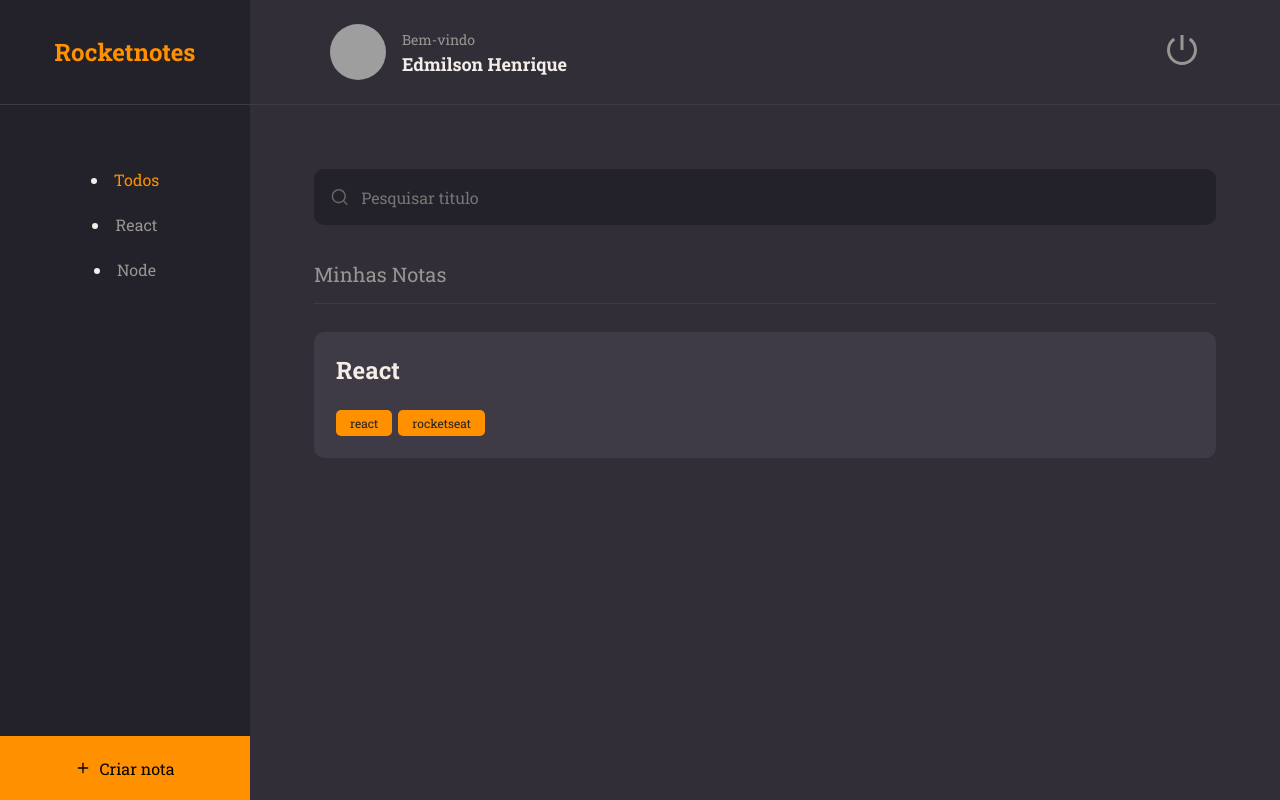
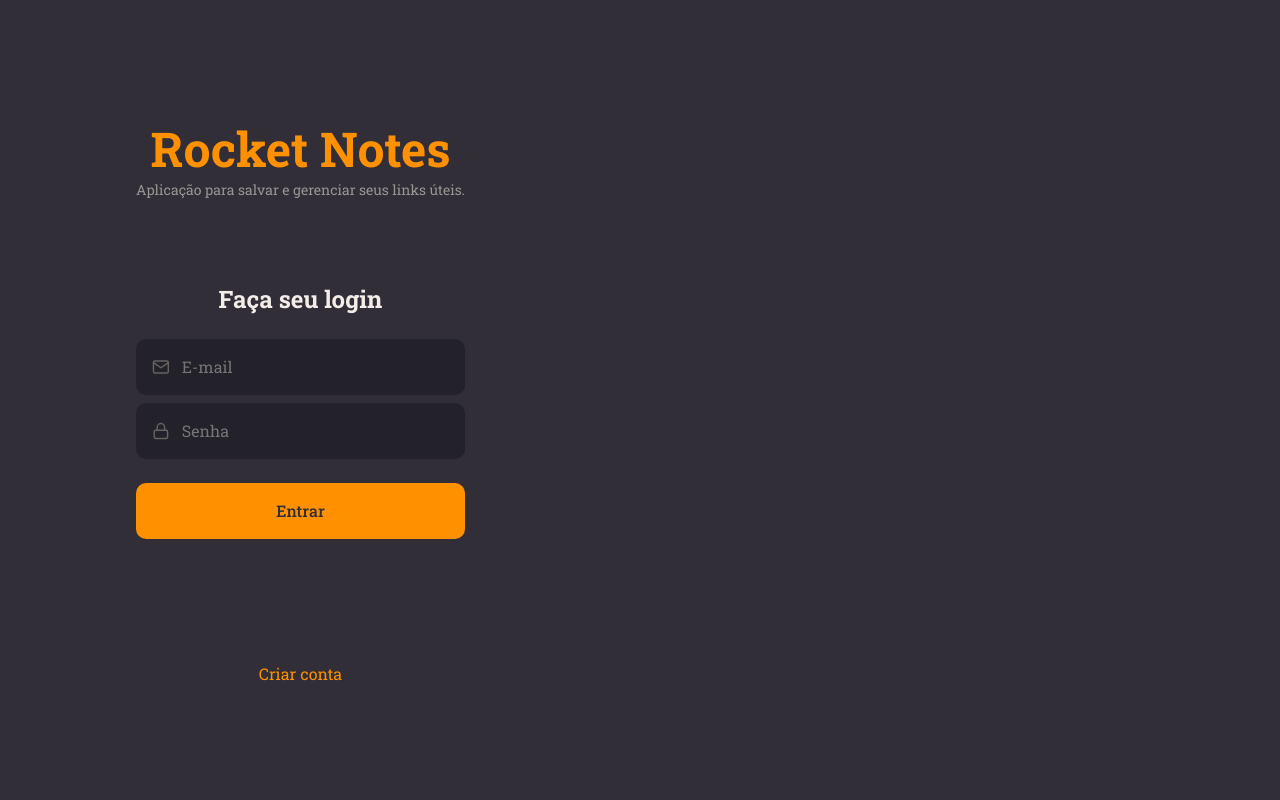
Before and after one commit to Edmilsonhdr/rocketnotes, a React (Vite) app: page / in a window 1280 px wide. Built offline with nearby package versions, Linux system fonts and the light colour scheme; grey boxes are pictures that could not be loaded.

Commit message:
Add SingIn

```diff
--- a/src/main.jsx
+++ b/src/main.jsx
@@ -5,13 +5,13 @@
 
 import theme from "./styles/theme";
 
-import { Home } from "./pages/Home";
+import { SignIn } from "./pages/SignIn";
 
 ReactDOM.createRoot(document.getElementById("root")).render(
   <React.StrictMode>
     <ThemeProvider theme={theme}>
       <GlobalStyles />
-      <Home />
+      <SignIn />
     </ThemeProvider>
   </React.StrictMode>
 );
--- /dev/null
+++ b/src/pages/SignIn/index.jsx
@@ -0,0 +1,23 @@
+import { FiMail, FiLock } from "react-icons/fi";
+import { Input } from "../../components/Input";
+import { Button } from "../../components/Button";
+import { Container, Form } from "./styles";
+export function SignIn() {
+  return (
+    <Container>
+      <Form>
+        <h1>Rocket Notes</h1>
+        <p>Aplicação para salvar e gerenciar seus links úteis.</p>
+
+        <h2>Faça seu login</h2>
+
+        <Input placeholder="E-mail" type="text" icon={FiMail} />
+        <Input placeholder="Senha" type="password" icon={FiLock} />
+
+        <Button title="Entrar" />
+
+        <a href="#">Criar conta</a>
+      </Form>
+    </Container>
+  );
+}
--- /dev/null
+++ b/src/pages/SignIn/styles.js
@@ -0,0 +1,41 @@
+import styled from 'styled-components';
+
+export const Container = styled.div`
+    height: 100vh;
+
+    display: flex;
+    align-items: stretch;
+
+`;
+
+export const Form = styled.form`
+   padding: 0 136px;
+   display: flex;
+   flex-direction: column;
+   justify-content: center;
+   align-items: center;
+
+   text-align: center;
+
+   >h1{
+    font-size: 48px;
+    color: ${({ theme }) => theme.COLORS.ORANGE};
+   }
+
+   >h2{
+    font-size: 24px;
+    margin-top: 84px;
+    margin-bottom: 24px;
+   }
+
+   >p {
+    font-size: 14px;
+    color: ${({ theme }) => theme.COLORS.GRAY_100};
+   }
+
+   > a{
+    margin-top: 124px;
+    color: ${({ theme }) => theme.COLORS.ORANGE};
+   }
+
+`;
```
